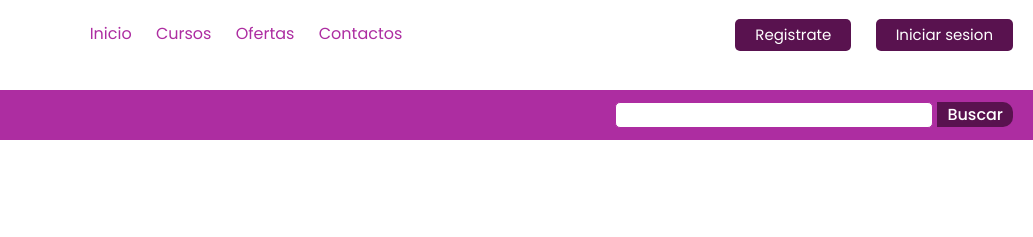
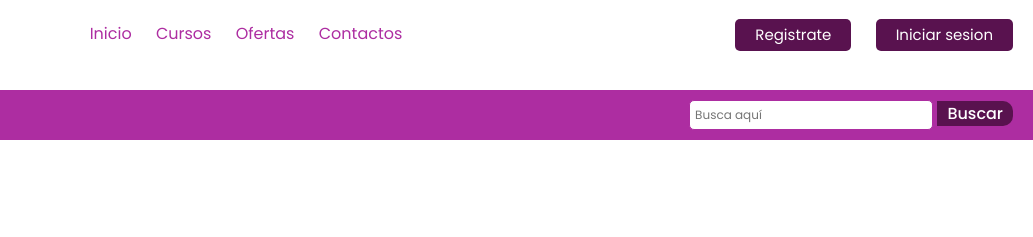
Before and after one commit to Johnnys20/webpage-Devacademy, a plain HTML site: page index.htm in a window 1280 px wide. Shown: the top 237 px of the page, 247-1280 px from the left. Drawn offline with nearby package versions, Linux system fonts and the light colour scheme.

Commit message:
placeholder input search

```diff
--- a/Css/styles.css
+++ b/Css/styles.css
@@ -111,6 +111,8 @@ form{
 form input{
     border-radius: 5px;
     border: 1px solid var(--thirdColor);
+    padding: 5px;
+    font-size: 12px;
 }
 
 .btn_search{
--- a/index.htm
+++ b/index.htm
@@ -38,7 +38,7 @@
     </header>
     <section class="search-section">
         <form>
-            <input type="search" class="search" id="search">
+            <input type="search" class="search" id="search" placeholder="Busca aquí">
             <a href="#" class="btn_search">Buscar</a>
         </form>
     </section>
```
